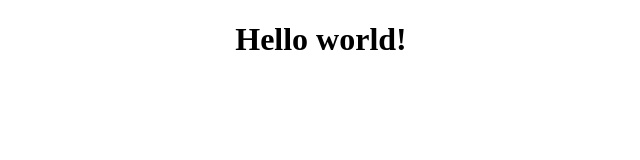
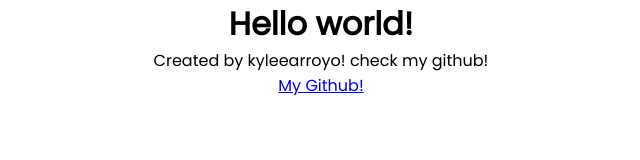
Before and after one commit to ruihq/hello-world, a plain HTML site: page index.html in a window 1280 px wide. Shown: the whole page, without its empty margins (319-959 px from the left). Drawn offline with Linux system fonts and the light colour scheme.

Commit message:
vs coded lmao

```diff
--- a/index.html
+++ b/index.html
@@ -1,11 +1,18 @@
 <!DOCTYPE html>
 <html>
-<header>
-  <link ref="stylesheet" href="style.css"
-  </header>
-  <body>
-    <center>
-      <h1>Hello world!</h1>
-      <a href="https://github.com/kyleearroyo>My GitHub</a>
-               </body>
-               </html>
+    <head>
+        <meta charset="utf-8">
+        <meta http-equiv="X-UA-Compatible" content="IE=edge">
+        <title>Hello world!</title>
+        <meta name="description" content="Created by Kylee Arroyo">
+        <meta name="viewport" content="width=device-width, initial-scale=1">
+        <link rel="stylesheet" href="style.css">
+    </head>
+    <body>
+        <center>
+            <h1>Hello world!</h1>
+            <p>Created by kyleearroyo! check my github!</p>
+            <a href="https://github.com/kyleearroyo">My Github!</a>
+        </center>
+    </body>
+</html>
```
